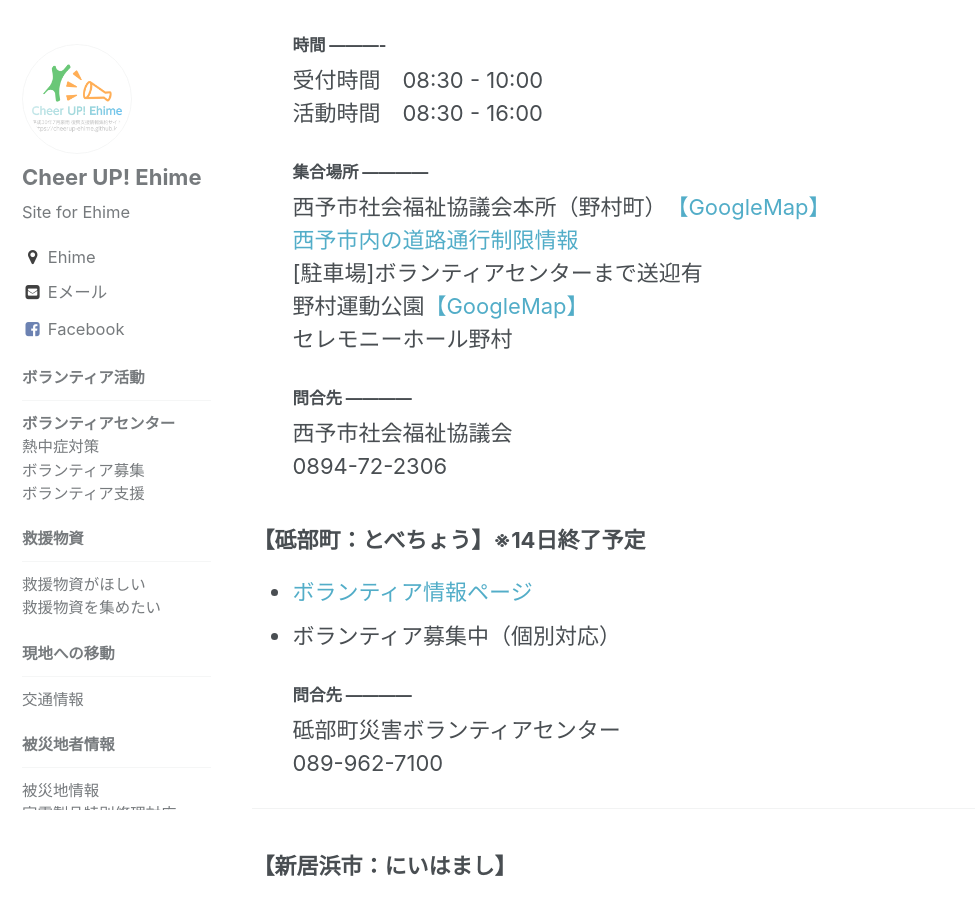
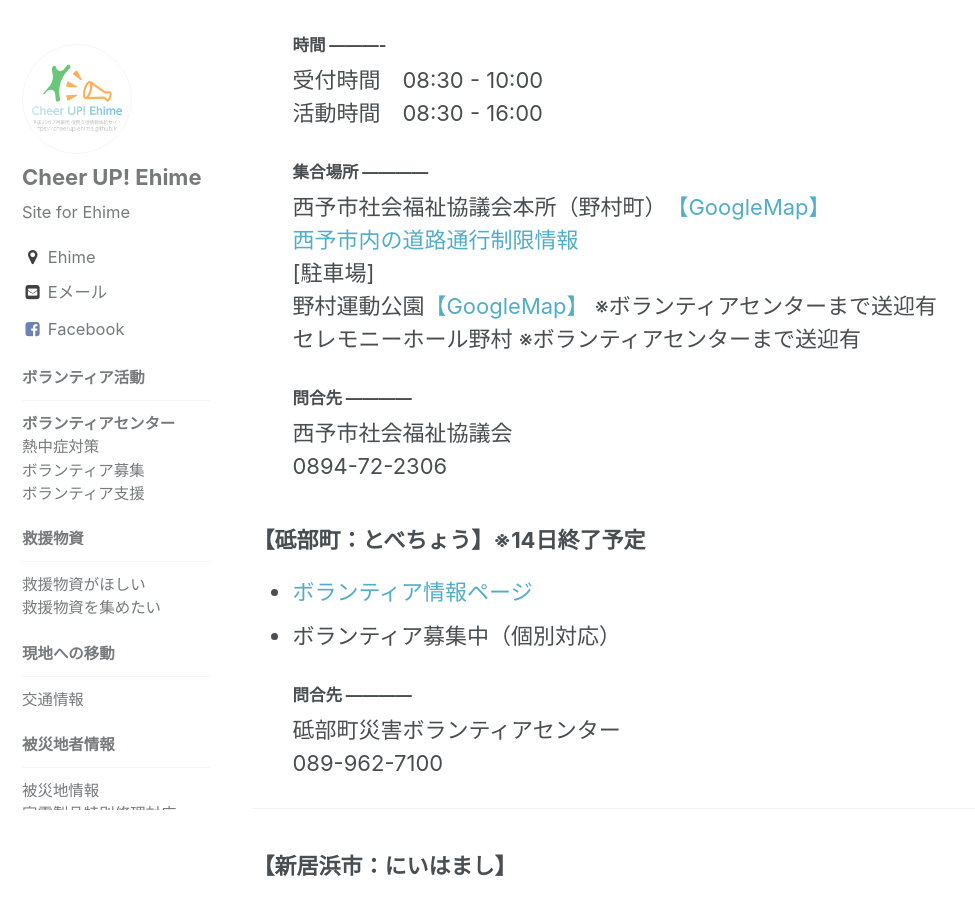
Before and after one commit to cheerup-ehime/cheerup-ehime.github.io, a Jekyll site: the page built from _pages/volunteer.md, in a window 1280 px wide and 900 px high, scrolled down 5775 px. Shown: the whole window, without its empty margins (0-975 px from the left). Built offline with Jekyll 4.4.1, drawn with Linux system fonts in a browser that asks for light colours.

Commit message:
Update volunteer.md

```diff
--- a/_pages/volunteer.md
+++ b/_pages/volunteer.md
@@ -132,9 +132,9 @@ modified: 2018-07-11 23:01:29
 #### 集合場所 ------------
 西予市社会福祉協議会本所（野村町）　[【GoogleMap】](https://goo.gl/maps/knycngVaRXL2)<br>
 [西予市内の道路通行制限情報](http://www.city.seiyo.ehime.jp/kinkyu/5002.html)<br>
-[駐車場]ボランティアセンターまで送迎有<br>
-野村運動公園[【GoogleMap】](https://goo.gl/maps/YJUNeA8Quh12)<br>
-セレモニーホール野村
+[駐車場]<br>
+野村運動公園[【GoogleMap】](https://goo.gl/maps/YJUNeA8Quh12) ※ボランティアセンターまで送迎有<br>
+セレモニーホール野村 ※ボランティアセンターまで送迎有
 #### 問合先 ------------
 西予市社会福祉協議会<br>0894-72-2306
 
```
